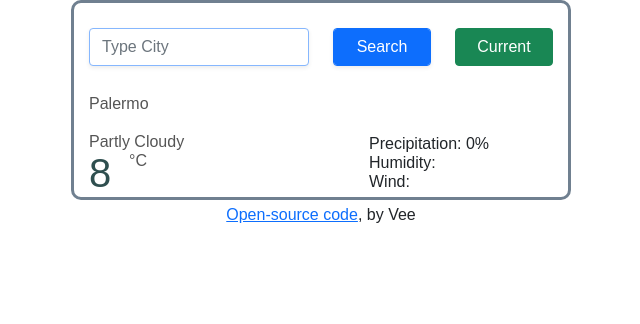
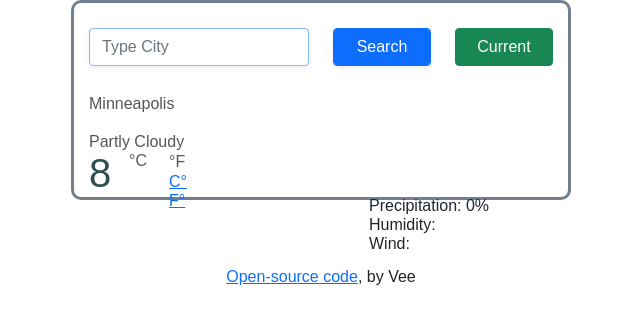
Before and after one commit to vee-debug/WeatherProject, a website built with Parcel: page index.html in a window 1280 px wide. Shown: the whole page, without its empty margins (319-959 px from the left). Built offline with nearby package versions, Linux system fonts and the light colour scheme.

Commit message:
html
updates

```diff
--- a/index.html
+++ b/index.html
@@ -35,11 +35,18 @@
         <div class="current-city">
             <ul>
 
-                <li id="city">Palermo</li>
+                <li id="city">Minneapolis</li>
                 <li id="date"> </li>
                 <li id="description">Partly Cloudy</li>
                 <li id="temperature">8</li>
                 <div class="units">°C<div>
+                    <div class="units">°F<div>
+                        <li class="celsius">
+                <a href="#" id="celsius-link">C°</a>
+              </li>
+              <li class="fahrenheit">
+                <a href="#" id="fahrenheit-link" class="active">F°</a>
+              </li>
 
             </ul>
         </div>
```
